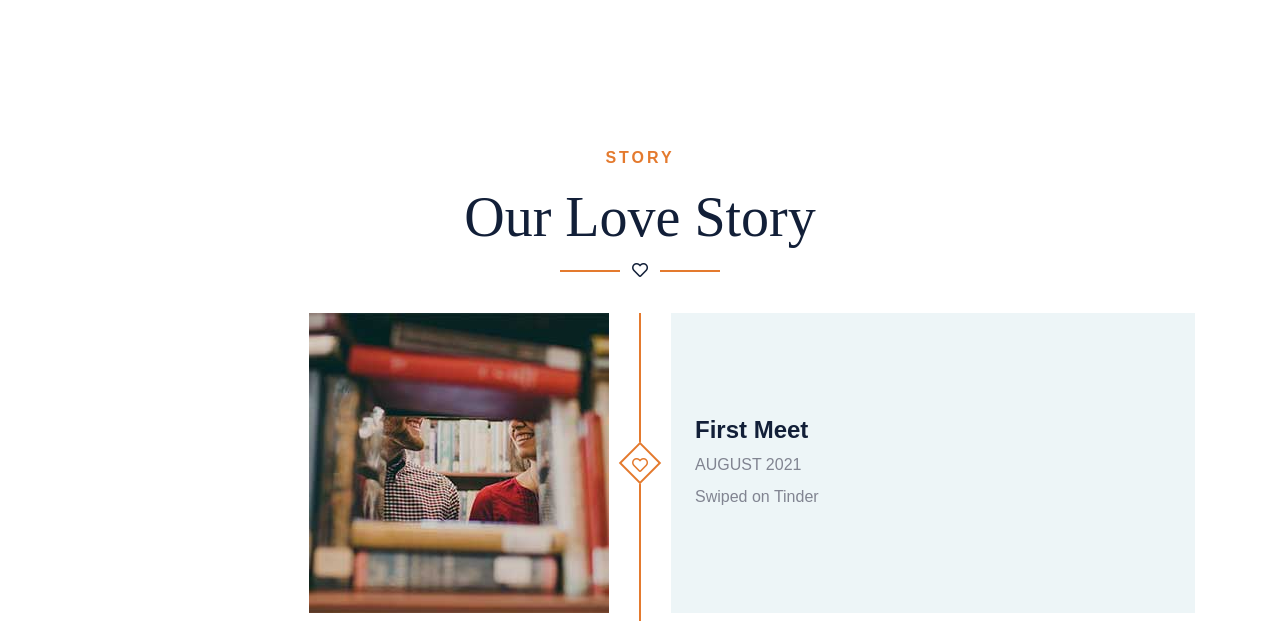
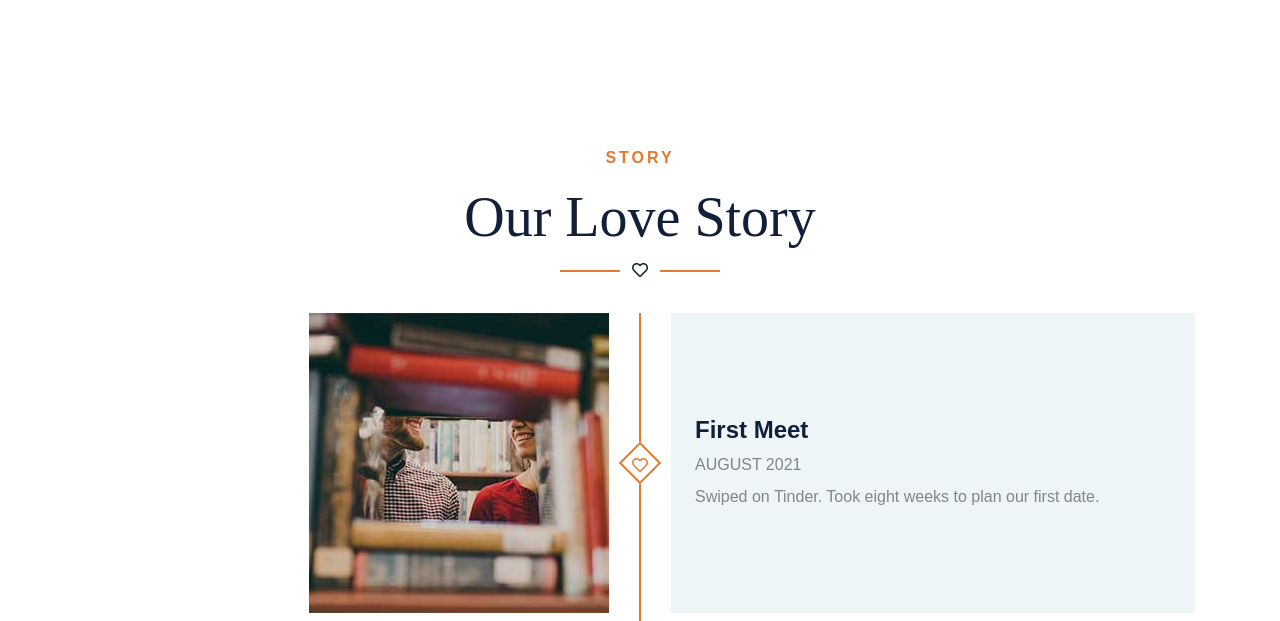
Before and after one commit to lobo639/alexandlaura2025, a plain HTML site: page index.html in a window 1280 px wide. Shown: the part 2000-2621 px from the top of the page. Drawn offline with nearby package versions, Linux system fonts and the light colour scheme; a web font is replaced by a local one.

Commit message:
Update index.html

```diff
--- a/index.html
+++ b/index.html
@@ -194,7 +194,7 @@
                         <div class="h-100 d-flex flex-column justify-content-center bg-secondary p-4 ml-md-3">
                             <h4 class="mb-2">First Meet</h4>
                             <p class="text-uppercase mb-2">August 2021</p>
-                            <p class="m-0">Swiped on Tinder</p>
+                            <p class="m-0">Swiped on Tinder. Took eight weeks to plan our first date. </p>
                         </div>
                     </div>
                 </div>
```
